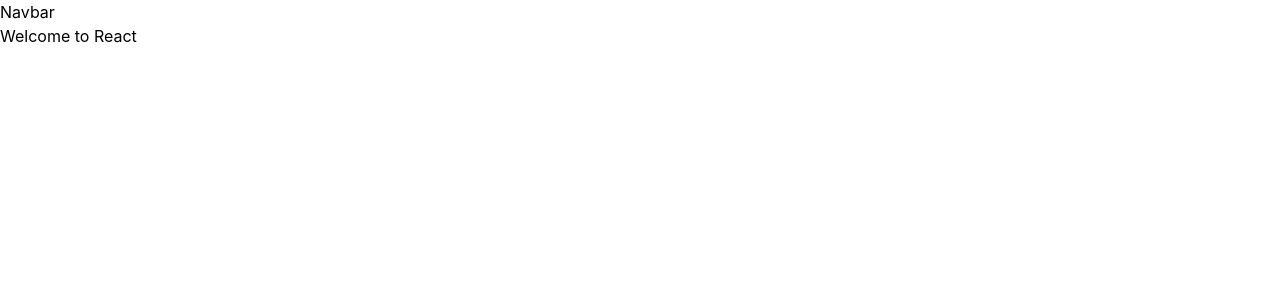
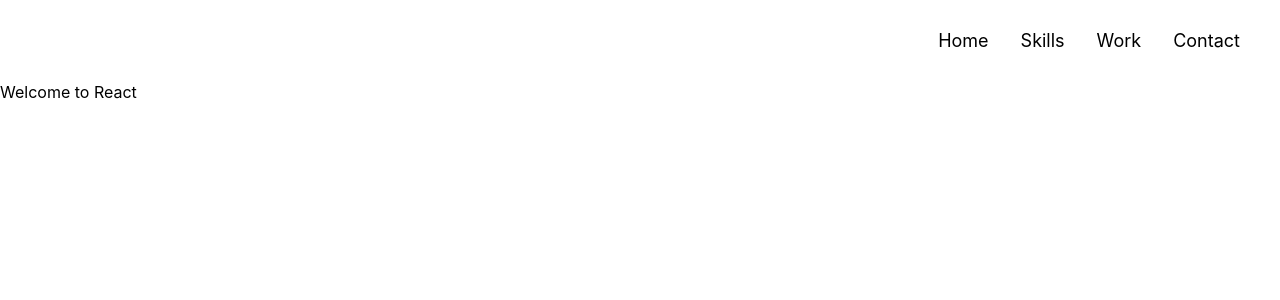
Before and after one commit to shubhamwork2026/portfolio, a React app: page / in a window 1280 px wide. Shown: the top 300 px of the page. Built offline with nearby package versions, Linux system fonts and the light colour scheme; the HTML template or start-up script is replaced by a standard one.

Commit message:
Add navbar

```diff
--- a/src/Layout.jsx
+++ b/src/Layout.jsx
@@ -1,9 +1,10 @@
 import { Outlet } from "react-router";
+import Navbar from "@/components/Navbar";
 
 export default function Layout() {
     return (
         <>
-            <h1>Navbar</h1>
+            <Navbar />
             <Outlet />
         </>
     )
--- /dev/null
+++ b/src/components/Navbar.jsx
@@ -0,0 +1,12 @@
+import { Link } from "react-router";
+
+export default function Navbar() {
+    return (
+        <nav className="flex justify-center gap-8 text-[18px] h-[80px] items-center sm:justify-end sm:pr-10">
+            <Link to="#home">Home</Link>
+            <Link to="#skills">Skills</Link>
+            <Link to="#work">Work</Link>
+            <Link to="#contact">Contact</Link>
+        </nav>
+    )
+}
```
